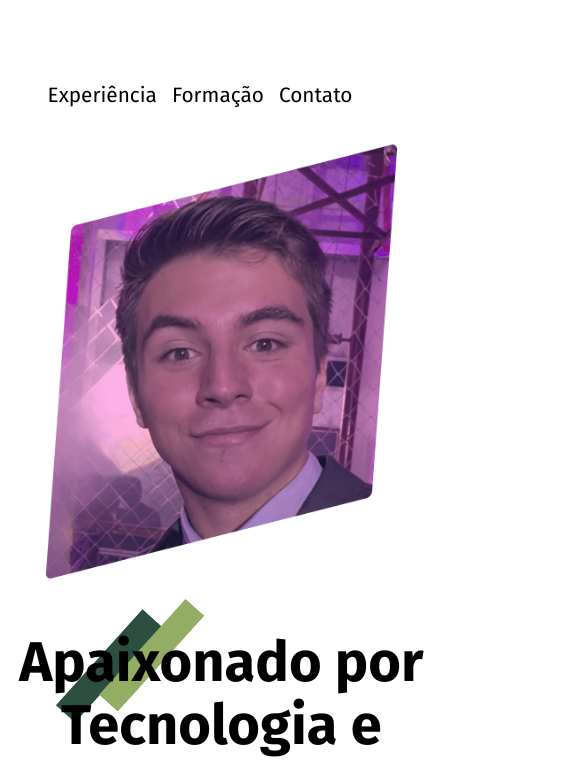
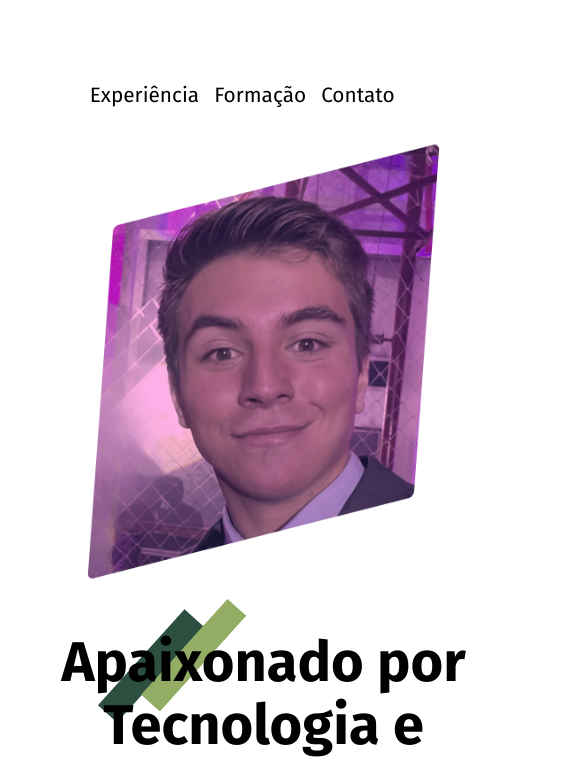
Before and after one commit to pedroizk/pedroizk.github.io, a plain HTML site: page index.html in a window 390 px wide. Shown: the part 212-972 px from the top of the page, 585 px wide, since content can reach past the window. Drawn offline with Linux system fonts and the light colour scheme.

Commit message:
Update style.css

```diff
--- a/css/style.css
+++ b/css/style.css
@@ -10,6 +10,7 @@ body {
     padding: 0;
     font-family: "Fira Sans", sans-serif;
     min-width: 400px;
+    overflow-x: hidden;
 }
 
 h1, h2, h3, p {
@@ -48,3 +49,11 @@ img {
     flex-wrap: wrap;
     justify-content: center;
 }
+
+@media (max-width: 1050px)
+{
+    .try{
+        justify-content: start;
+        margin-left: -15vh;
+    }
+}
```
